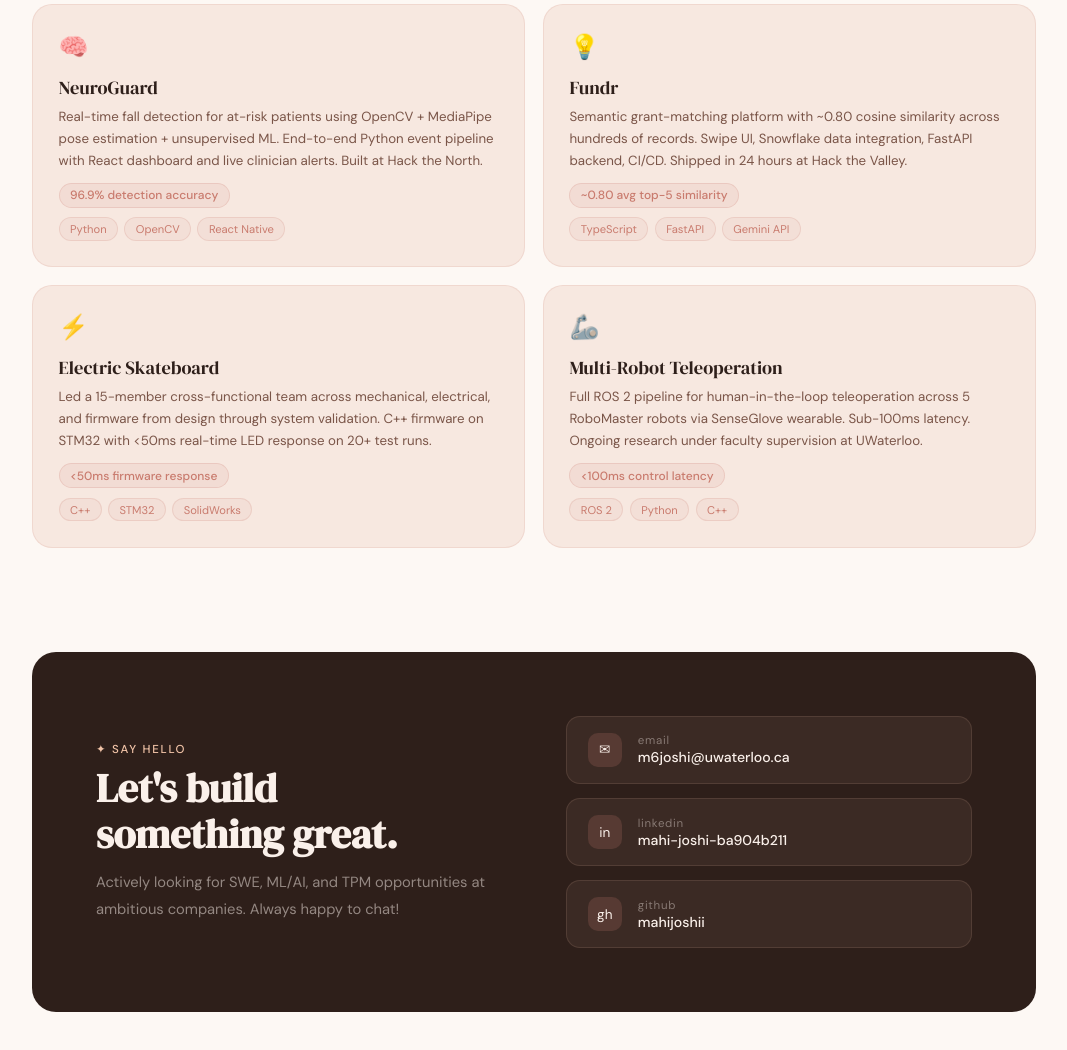
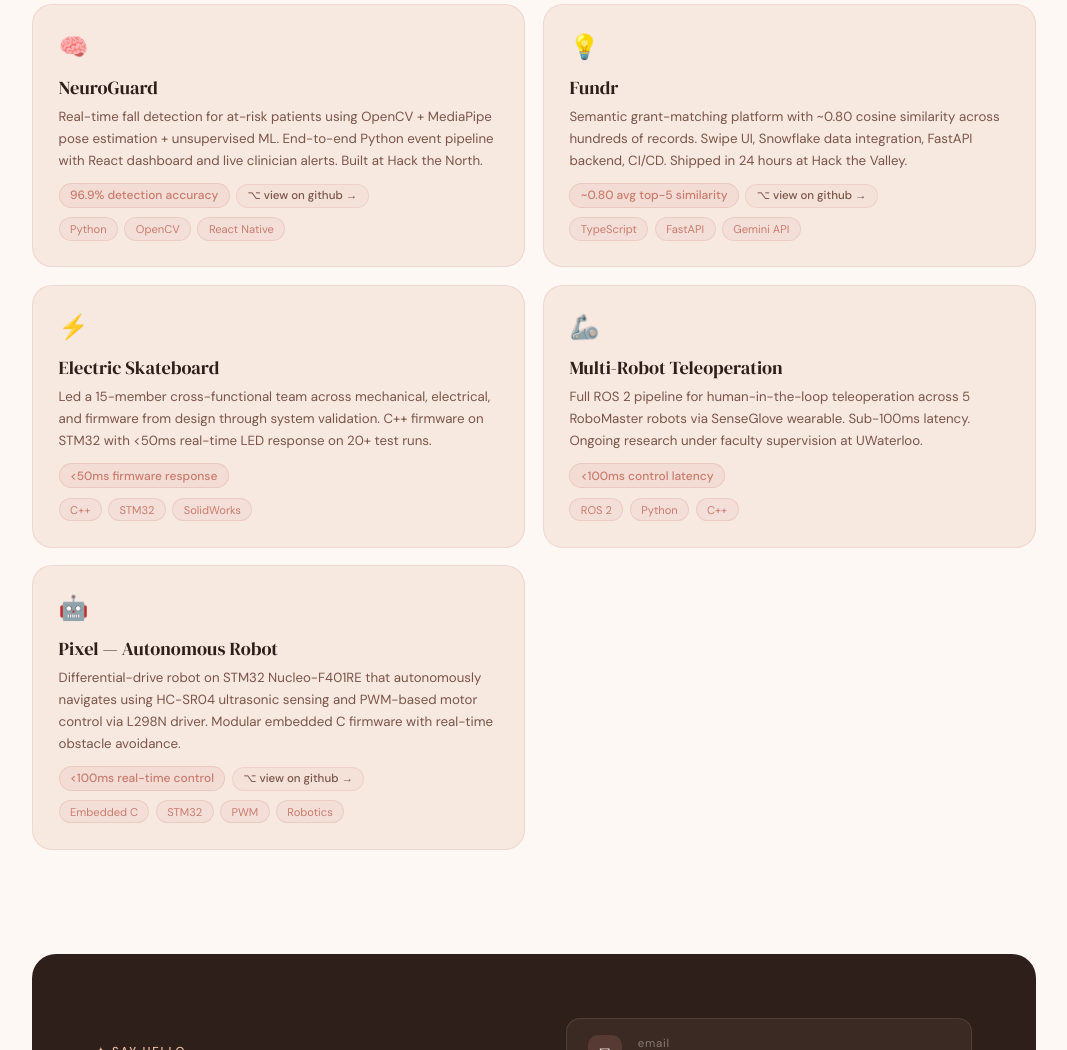
Before and after one commit to mahijoshii/mahijoshi, a plain HTML site: page index.html in a window 1280 px wide. Shown: the part 3381-4431 px from the top of the page, without its empty margins (106-1173 px from the left). Drawn offline with Linux system fonts and the light colour scheme.

Commit message:
added pixel + github links

```diff
--- a/index.html
+++ b/index.html
@@ -123,12 +123,14 @@ canvas#gc{display:block;width:100%}
 
 /* ── PROJECTS ── */
 .proj-grid{display:grid;grid-template-columns:1fr 1fr;gap:1.1rem}
-.proj-card{background:var(--soft);border:1px solid rgba(201,123,110,0.15);border-radius:20px;padding:1.6rem;cursor:default;transition:all 0.25s}
+.proj-card{background:var(--soft);border:1px solid rgba(201,123,110,0.15);border-radius:20px;padding:1.6rem;cursor:pointer;transition:all 0.25s;text-decoration:none;display:block;color:inherit}
 .proj-card:hover{transform:translateY(-4px);border-color:rgba(201,123,110,0.35);box-shadow:0 14px 36px rgba(201,123,110,0.1)}
 .proj-icon{font-size:1.5rem;margin-bottom:0.8rem}
 .proj-name{font-family:'DM Serif Display',serif;font-size:1.15rem;color:var(--dark);margin-bottom:0.4rem}
 .proj-desc{font-size:0.83rem;line-height:1.65;color:var(--mid)}
 .proj-metric{display:inline-block;margin-top:0.7rem;font-size:0.75rem;font-weight:500;color:var(--accent);background:rgba(201,123,110,0.1);border:1px solid rgba(201,123,110,0.2);padding:0.22rem 0.65rem;border-radius:100px}
+.proj-github{display:inline-flex;align-items:center;gap:0.35rem;margin-top:0.75rem;margin-left:0.4rem;font-size:0.72rem;font-weight:500;color:var(--mid);background:rgba(201,123,110,0.06);border:1px solid rgba(201,123,110,0.15);padding:0.22rem 0.65rem;border-radius:100px;transition:color 0.2s,border-color 0.2s,background 0.2s}
+a.proj-card:hover .proj-github{color:var(--accent);border-color:rgba(201,123,110,0.35);background:rgba(201,123,110,0.12)}
 
 /* ── CONTACT ── */
 .contact-section{padding:3rem 3rem 5rem;max-width:1100px;margin:0 auto}
@@ -362,21 +364,21 @@ footer{text-align:center;padding:1.5rem;font-size:0.75rem;color:rgba(122,85,72,0
   <div class="sec-label">✦ projects</div>
   <h2 class="sec-title">Things I've<br/>built & shipped.</h2>
   <div class="proj-grid">
-    <div class="proj-card">
+    <a class="proj-card" href="https://github.com/rishaband/NeuroGuard" target="_blank" rel="noopener noreferrer">
       <div class="proj-icon">🧠</div>
       <div class="proj-name">NeuroGuard</div>
       <div class="proj-desc">Real-time fall detection for at-risk patients using OpenCV + MediaPipe pose estimation + unsupervised ML. End-to-end Python event pipeline with React dashboard and live clinician alerts. Built at Hack the North.</div>
-      <div class="proj-metric">96.9% detection accuracy</div>
+      <div class="proj-metric">96.9% detection accuracy</div><span class="proj-github">⌥ view on github →</span>
       <div class="exp-tags" style="margin-top:0.6rem"><span class="tag">Python</span><span class="tag">OpenCV</span><span class="tag">React Native</span></div>
-    </div>
-    <div class="proj-card">
+    </a>
+    <a class="proj-card" href="https://github.com/mahijoshii/fundr" target="_blank" rel="noopener noreferrer">
       <div class="proj-icon">💡</div>
       <div class="proj-name">Fundr</div>
       <div class="proj-desc">Semantic grant-matching platform with ~0.80 cosine similarity across hundreds of records. Swipe UI, Snowflake data integration, FastAPI backend, CI/CD. Shipped in 24 hours at Hack the Valley.</div>
-      <div class="proj-metric">~0.80 avg top-5 similarity</div>
+      <div class="proj-metric">~0.80 avg top-5 similarity</div><span class="proj-github">⌥ view on github →</span>
       <div class="exp-tags" style="margin-top:0.6rem"><span class="tag">TypeScript</span><span class="tag">FastAPI</span><span class="tag">Gemini API</span></div>
-    </div>
-    <div class="proj-card">
+    </a>
+    <div class="proj-card" style="cursor:default">
       <div class="proj-icon">⚡</div>
       <div class="proj-name">Electric Skateboard</div>
       <div class="proj-desc">Led a 15-member cross-functional team across mechanical, electrical, and firmware from design through system validation. C++ firmware on STM32 with &lt;50ms real-time LED response on 20+ test runs.</div>
@@ -390,6 +392,13 @@ footer{text-align:center;padding:1.5rem;font-size:0.75rem;color:rgba(122,85,72,0
       <div class="proj-metric">&lt;100ms control latency</div>
       <div class="exp-tags" style="margin-top:0.6rem"><span class="tag">ROS 2</span><span class="tag">Python</span><span class="tag">C++</span></div>
     </div>
+    <a class="proj-card" href="https://github.com/mahijoshii/pixel" target="_blank" rel="noopener noreferrer">
+      <div class="proj-icon">🤖</div>
+      <div class="proj-name">Pixel — Autonomous Robot</div>
+      <div class="proj-desc">Differential-drive robot on STM32 Nucleo-F401RE that autonomously navigates using HC-SR04 ultrasonic sensing and PWM-based motor control via L298N driver. Modular embedded C firmware with real-time obstacle avoidance.</div>
+      <div class="proj-metric">&lt;100ms real-time control</div><span class="proj-github">⌥ view on github →</span>
+      <div class="exp-tags" style="margin-top:0.6rem"><span class="tag">Embedded C</span><span class="tag">STM32</span><span class="tag">PWM</span><span class="tag">Robotics</span></div>
+    </a>
   </div>
 </div>
 
```
